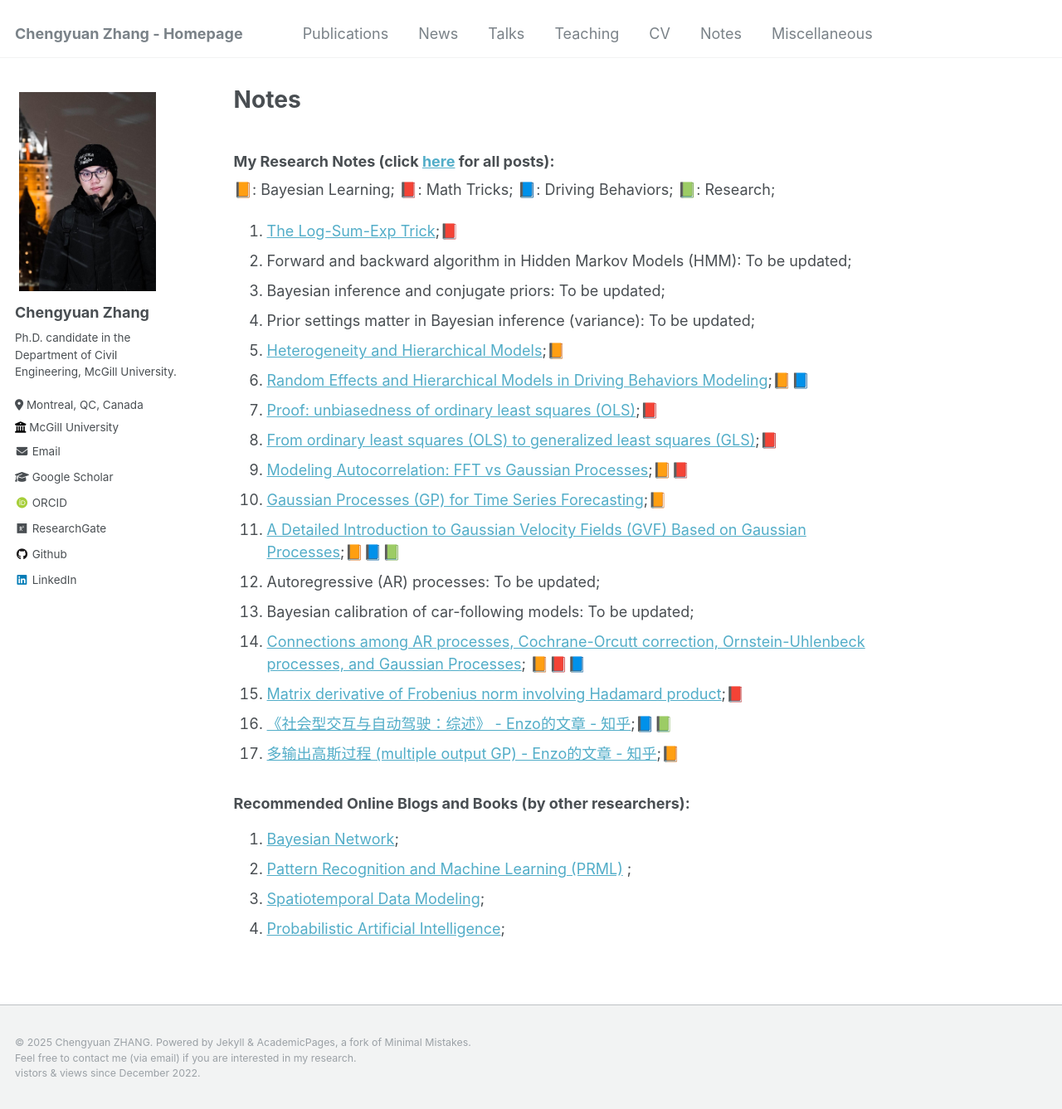
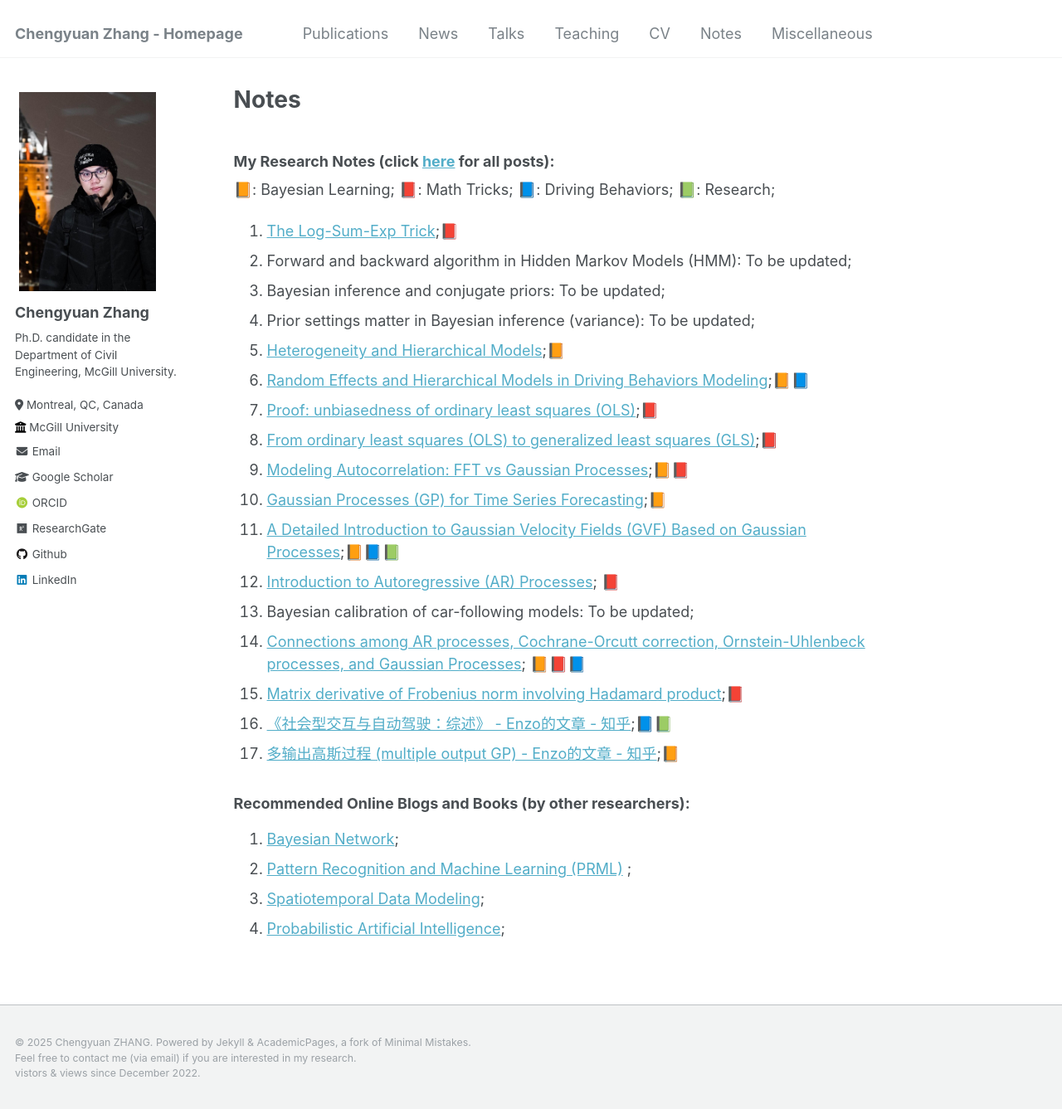
Before and after one commit to Chengyuan-Zhang/chengyuan-zhang.github.io, a Jekyll site: the page built from _pages/notes.md, in a window 1280 px wide and 1340 px high. Shown: the top 1337 px of the window at 83% size. Built offline with Jekyll 4.4.1, drawn with Linux system fonts in a browser that asks for light colours; some web fonts are replaced; comment, search, counter and statistics services are not loaded.

Commit message:
blog: AR update

```diff
--- a/_pages/notes.md
+++ b/_pages/notes.md
@@ -23,7 +23,7 @@ author_profile: true
 1. [Modeling Autocorrelation: FFT vs Gaussian Processes](/posts/autocorrelation);📙📕
 2. [Gaussian Processes (GP) for Time Series Forecasting](/posts/gp-time-series/);📙
 3. [A Detailed Introduction to Gaussian Velocity Fields (GVF) Based on Gaussian Processes](/posts/GVF/);📙📘📗
-1. Autoregressive (AR) processes: To be updated;
+1. [Introduction to Autoregressive (AR) Processes](/posts/AR); 📕
 1. Bayesian calibration of car-following models: To be updated;
 1. [Connections among AR processes, Cochrane-Orcutt correction, Ornstein-Uhlenbeck processes, and Gaussian
    Processes](/posts/processes_connections/); 📙📕📘
```
